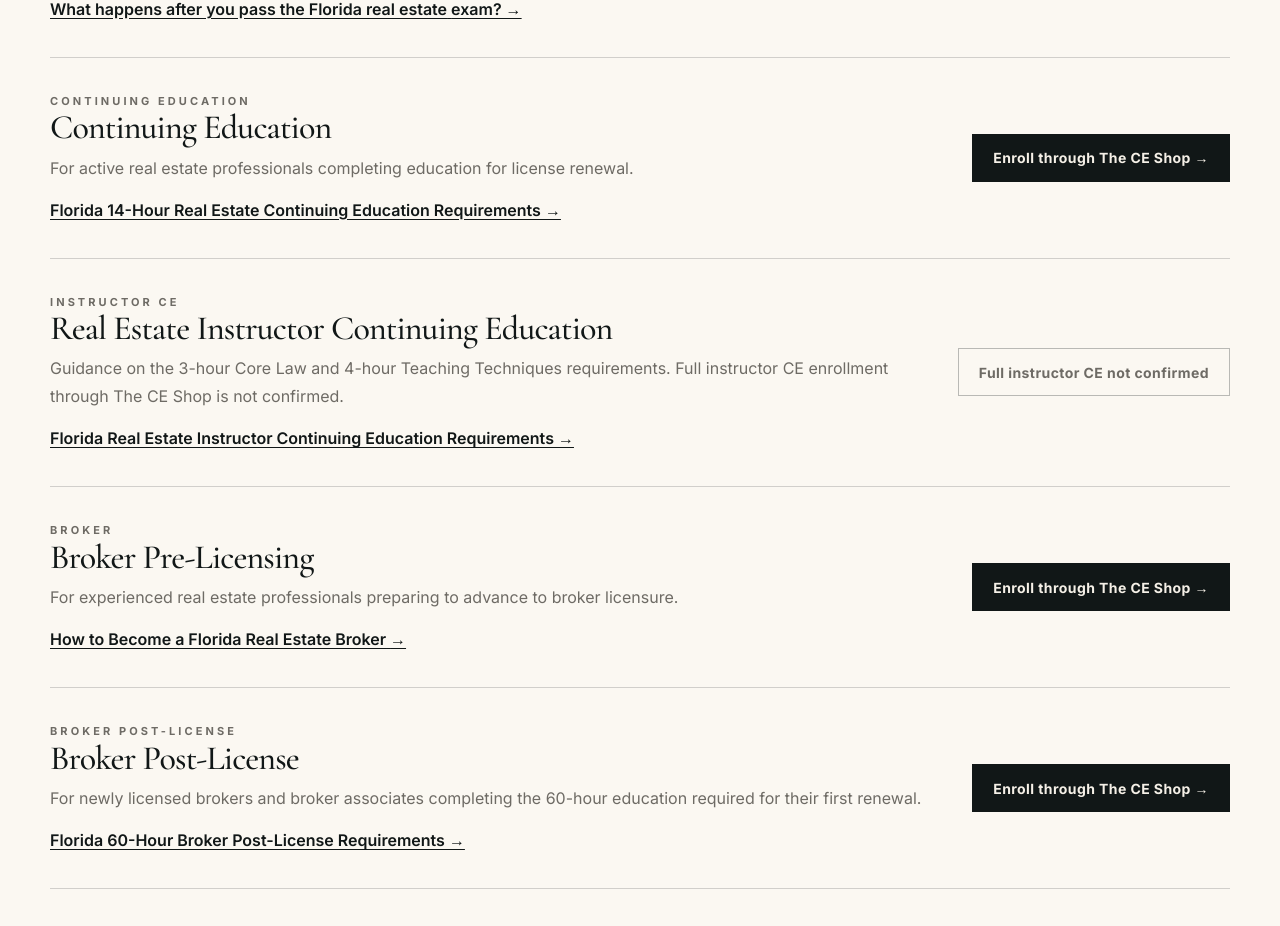
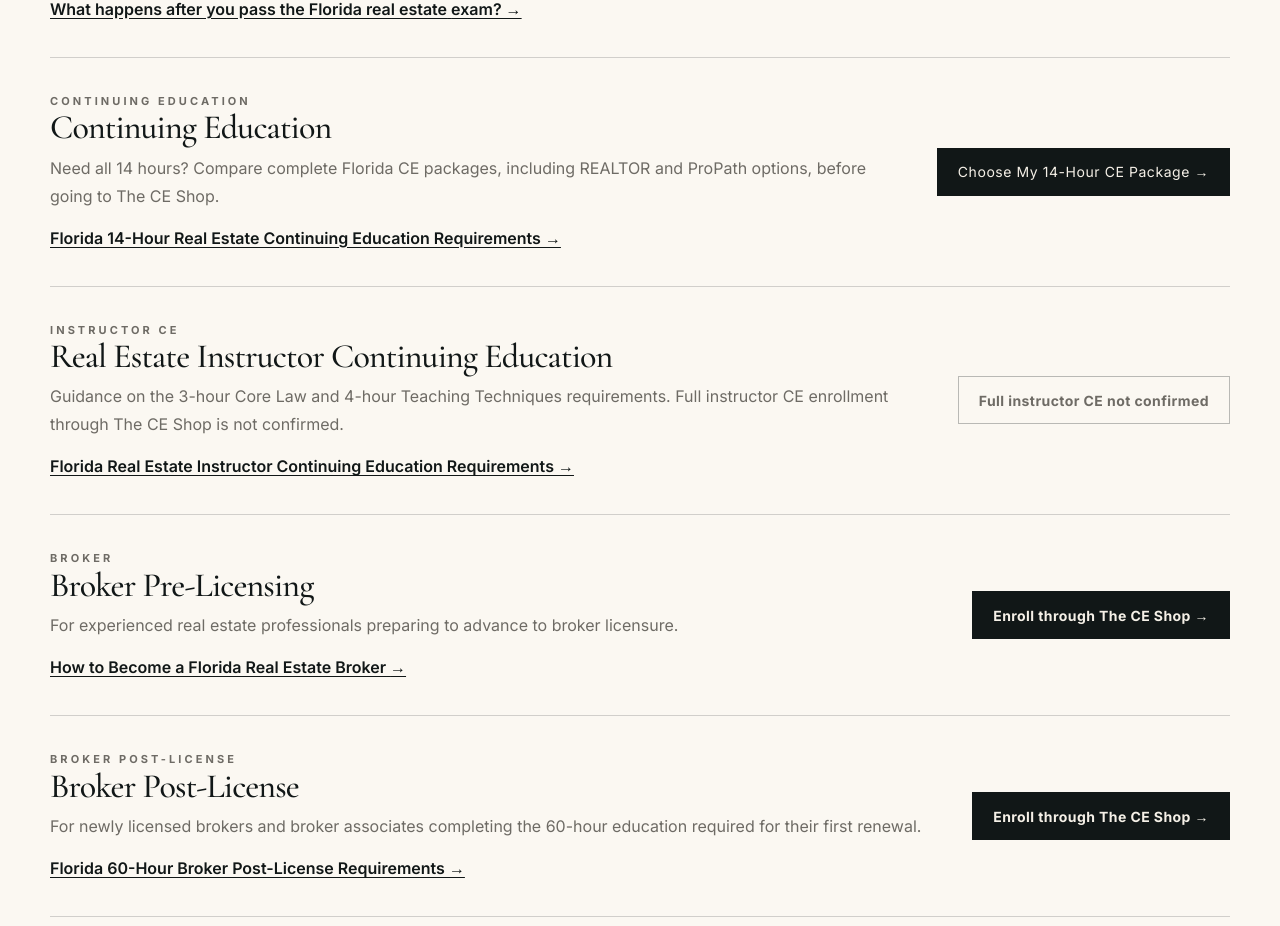
Before and after one commit to BrianLook/Greyson-Institute-Website, a Next.js app: page /courses in a window 1280 px wide. Shown: the part 4319-5245 px from the top of the page. Built offline with nearby package versions, Linux system fonts and the light colour scheme.

Commit message:
Send CE students from main course catalog into guided package selection

```diff
--- a/app/courses/page.tsx
+++ b/app/courses/page.tsx
@@ -88,7 +88,7 @@ const courses = [
     eyebrow: "CONTINUING EDUCATION",
     title: "Continuing Education",
     body:
-      "For active real estate professionals completing education for license renewal.",
+      "Need all 14 hours? Compare complete Florida CE packages, including REALTOR and ProPath options, before going to The CE Shop.",
   },
   {
     id: "instructor-ce",
@@ -811,7 +811,12 @@ export default function CoursesPage() {
             )}
 
             {course.id === "continuing-education" && (
-              <PartnerEnrollmentButton course="floridaContinuingEducation14" />
+              <Link
+                href="/florida-14-hour-real-estate-continuing-education#choose-ce-option"
+                className="button"
+              >
+                Choose My 14-Hour CE Package →
+              </Link>
             )}
 
             {course.id === "instructor-ce" && (
```
